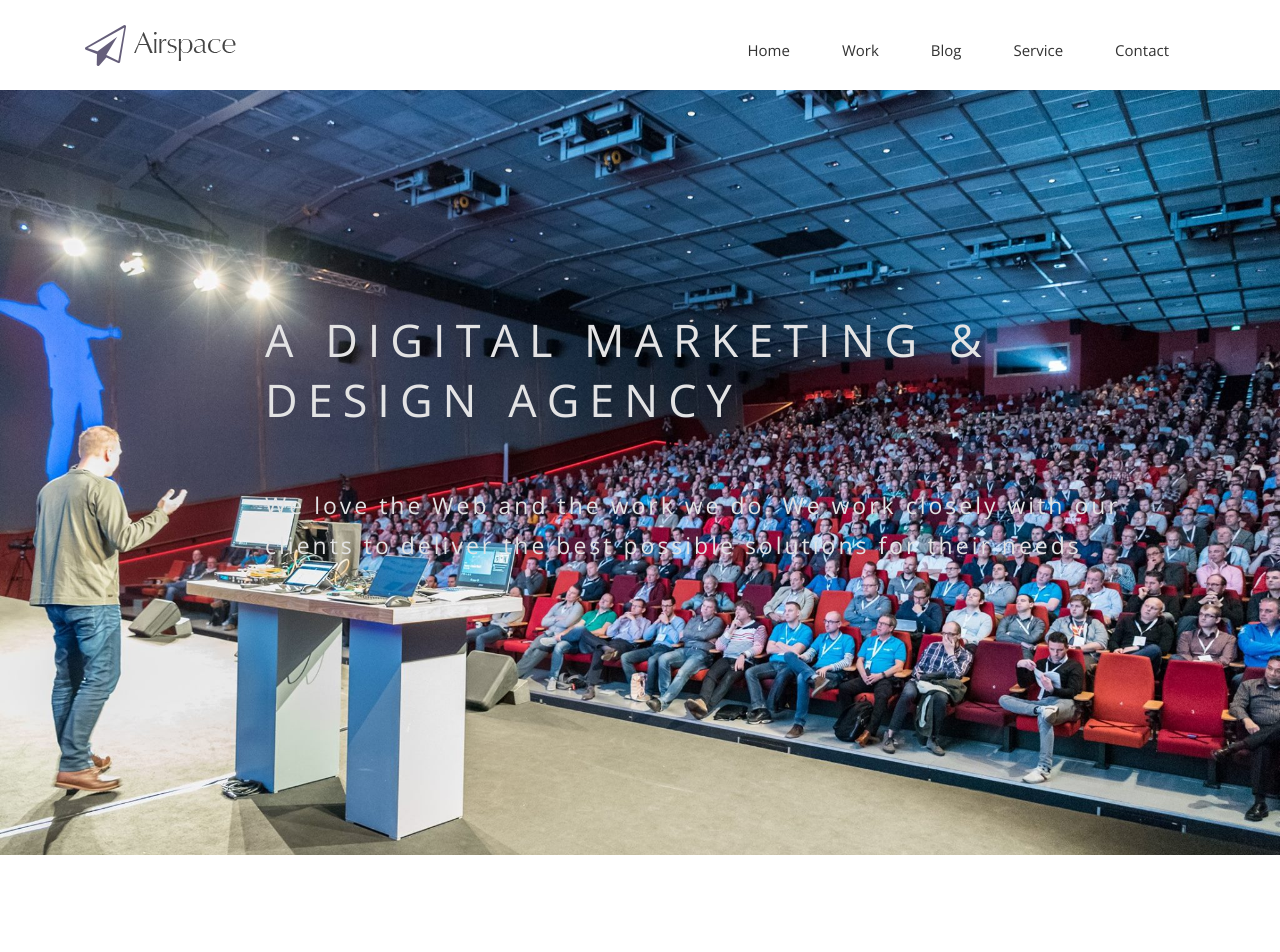
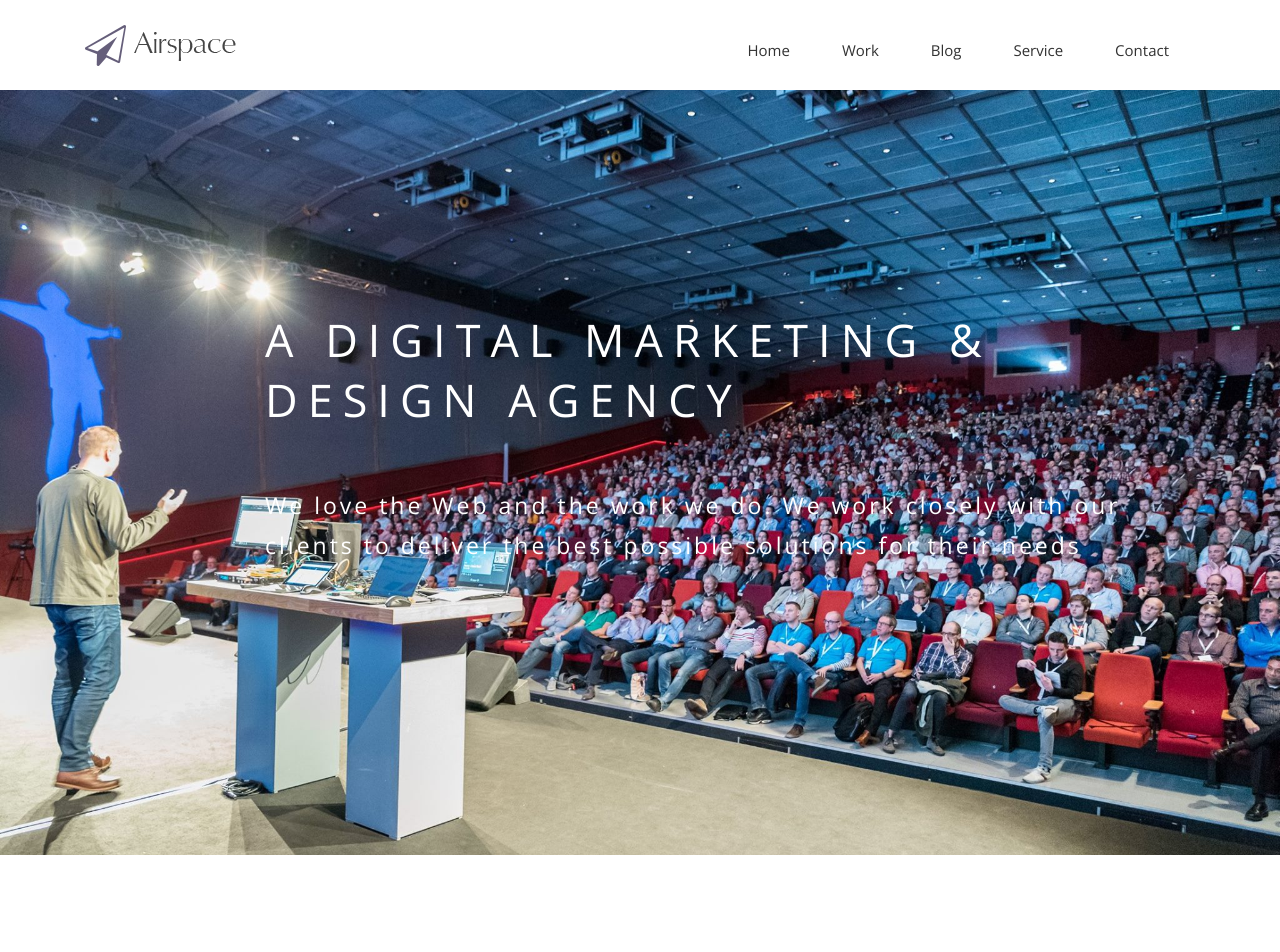
Before and after one commit to marcvaneijk/marcvaneijk.github.io, a Jekyll site: the page built from index.html, in a window 1280 px wide. Shown: the top 952 px of the page. Built offline with Jekyll 4.4.1, drawn with Linux system fonts in a browser that asks for light colours; nearby versions of some CDN libraries; some web fonts are replaced.

Commit message:
fontcolor

```diff
--- a/css/home.css
+++ b/css/home.css
@@ -115,7 +115,9 @@ font header .navbar-default .navbar-nav li a:hover {
   opacity: 0.8;
 }
 #slider .block {
-  color: #E3E3E4;
+  /*color: #E3E3E4;*/
+  color: white;
+
 }
 #slider .block h1 {
   font-family: 'Open Sans', sans-serif;
```
